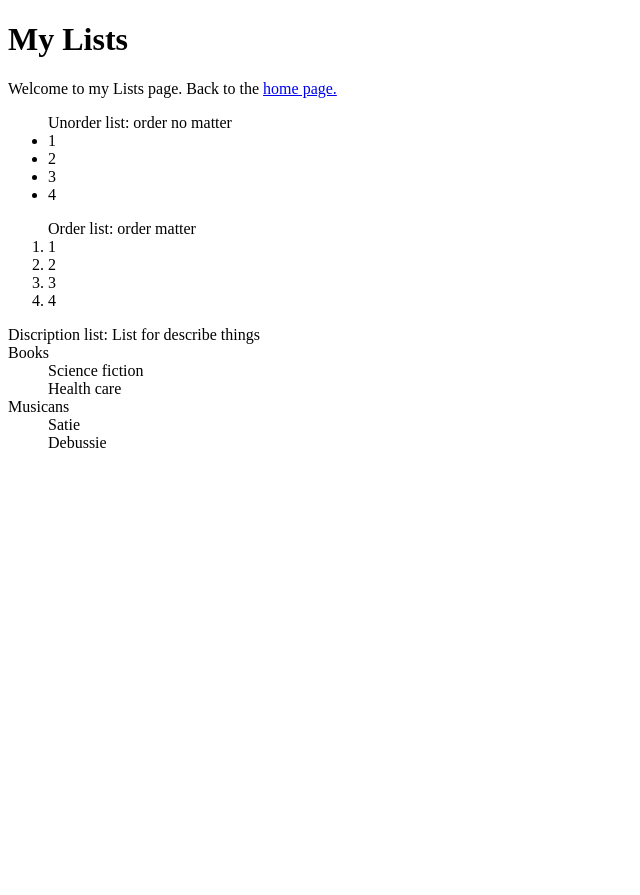
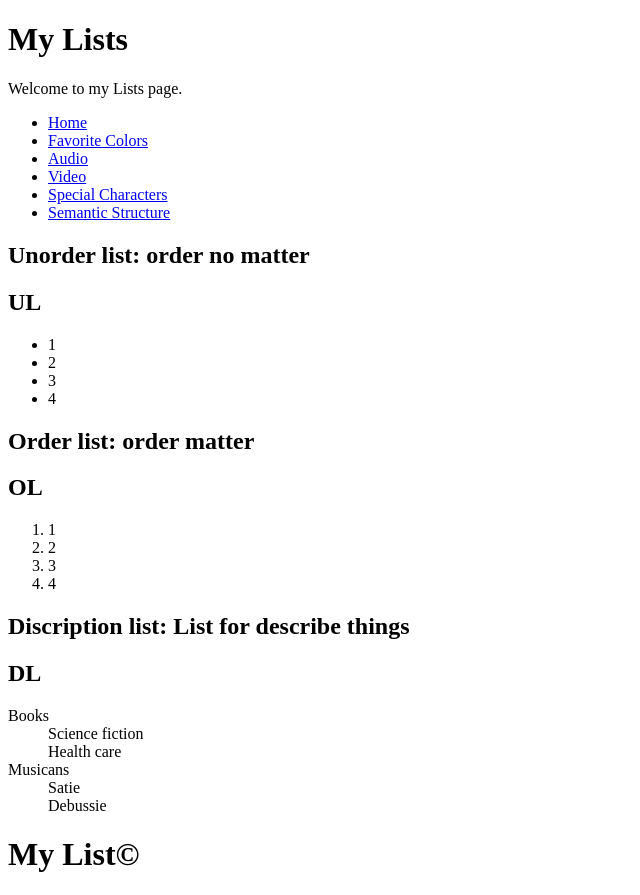
Before and after one commit to biern-j/css-style-practice, a plain HTML site: page myLists.html in a window 1280 px wide. Shown: the whole page, without its empty margins (0-640 px from the left). Before the commit the page ends 800 px from the top, so only its background shows below. Drawn offline with Linux system fonts and the light colour scheme.

Commit message:
Set Semantic structure

```diff
--- a/myLists.html
+++ b/myLists.html
@@ -5,13 +5,28 @@
     <title>MyLists</title>
   </head>
   <body>
+    <header>
       <h1>My Lists</h1>
       <p>
-      Welcome to my Lists page. Back to the
-      <a href="index.html"> home page.</a>
+        Welcome to my Lists page.
       </p>
+      <nav>
         <ul>
-      Unorder list: order no matter
+          <li><a href="index.html">Home</a></li>
+          <li><a href="favoriteColors.html">Favorite Colors</a></li>
+          <li><a href="myAudio.html">Audio</a></li>
+          <li><a href="myVideo.html">Video</a></li>
+          <li><a href="mySpecialCharacters.html">Special Characters</a></li>
+          <li><a href="mySemanticStructure.html">Semantic Structure</a></li>
+        </ul>
+      </nav>
+    </header>
+    <article>
+      <header>
+        <h1>Unorder list: order no matter</h1>
+        <aside>
+          <h2>UL</h2>
+          <ul>
             <li>
               1
             </li>
@@ -25,8 +40,15 @@
               4
             </li>
           </ul>
+        </aside>
+      </header>
+    </article>
+    <article>
+      <header>
+        <h1>Order list: order matter</h1>
+        <aside>
+          <h2>OL</h2>
           <ol>
-      Order list: order matter
             <li>
               1
             </li>
@@ -40,8 +62,15 @@
               4
             </li>
           </ol>
+        </aside>
+      </header>
+    </article>
+    <article>
+      <header>
+        <h1>Discription list: List for describe things</h1>
+        <aside>
+          <h2>DL</h2>
           <dl>
-      Discription list: List for describe things
             <dt>
               Books
             </dt>
@@ -61,5 +90,11 @@
               Debussie
             </dd>
           </dl>
+        </aside>
+      </header>
+    </article>
+    <footer>
+      <h1>My List&copy;</h1>
+    </footer>
   </body>
 </html>
```
Also changed, not shown: favoriteColors.html (+18 -5 lines), index.html (+23 -9 lines), myAudio.html (+18 -2 lines), mySemanticStructure.html (added, +43 -0 lines), mySpecialCharacters.html (+19 -3 lines), myVideo.html (+19 -2 lines). Lines whose indentation alone changed are shown as unchanged.
